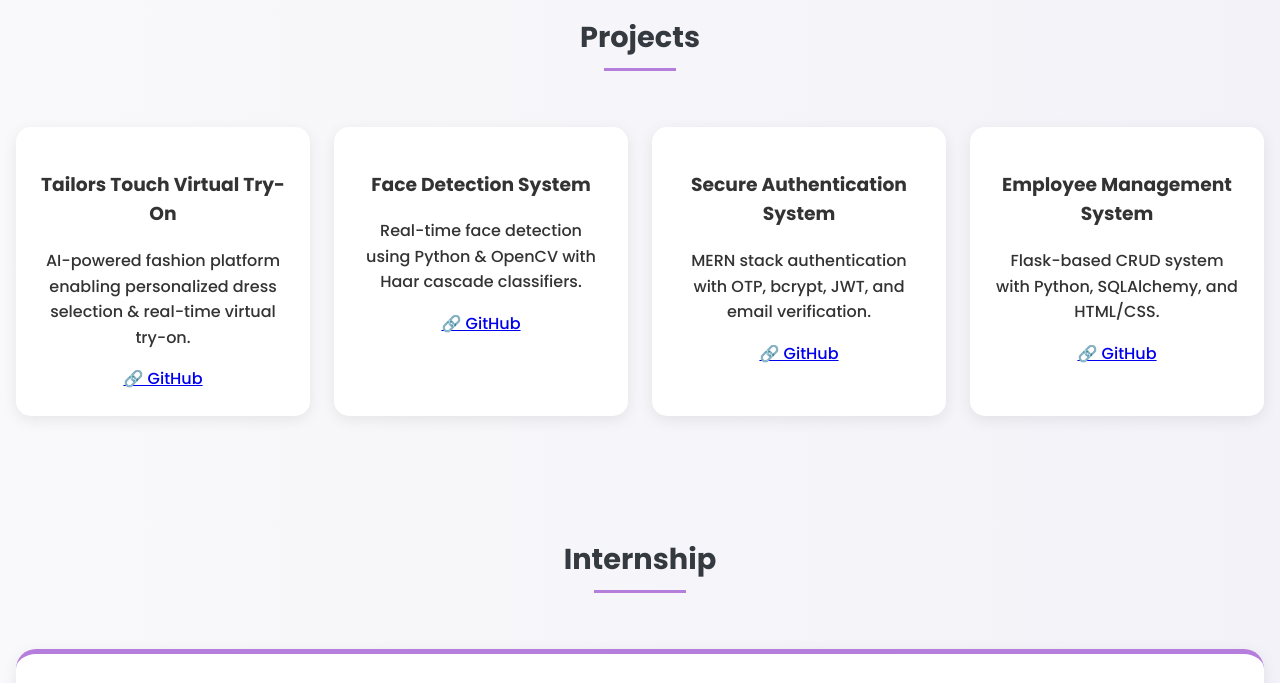
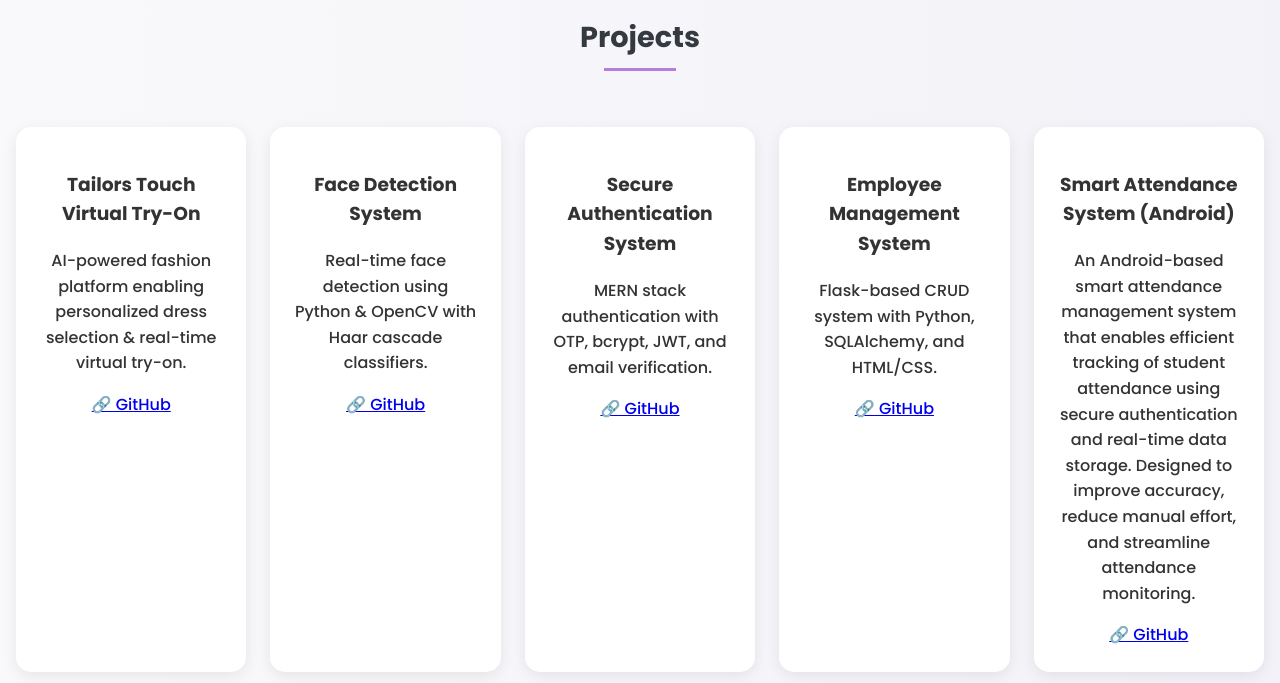
Before and after one commit to Nisha1415/nisha.github.io, a plain HTML site: page index.html in a window 1280 px wide. Shown: the part 1510-2193 px from the top of the page. Drawn offline with nearby package versions, Linux system fonts and the light colour scheme.

Commit message:
Update index.html

```diff
--- a/index.html
+++ b/index.html
@@ -542,6 +542,19 @@
       <div class="card"><h3>Face Detection System</h3><p>Real-time face detection using Python & OpenCV with Haar cascade classifiers.</p><a href="https://github.com/Nisha1415/Face-Detection-Haarcascade--classifiers" target="_blank">🔗 GitHub</a></div>
       <div class="card"><h3>Secure Authentication System</h3><p>MERN stack authentication with OTP, bcrypt, JWT, and email verification.</p><a href="https://github.com/Nisha1415/PRODIGY_FS_01" target="_blank">🔗 GitHub</a></div>
       <div class="card"><h3>Employee Management System</h3><p>Flask-based CRUD system with Python, SQLAlchemy, and HTML/CSS.</p><a href="https://github.com/Nisha1415/PRODIGY_FS_02" target="_blank">🔗 GitHub</a></div>
+      <div class="card">
+  <h3>Smart Attendance System (Android)</h3>
+  <p>
+    An Android-based smart attendance management system that enables efficient
+    tracking of student attendance using secure authentication and real-time data
+    storage. Designed to improve accuracy, reduce manual effort, and streamline
+    attendance monitoring.
+  </p>
+  <a href="https://github.com/Nisha1415/Smart-Attendance-System" target="_blank">
+    🔗 GitHub
+  </a>
+</div>
+
     </div>
   </section>
 
```
